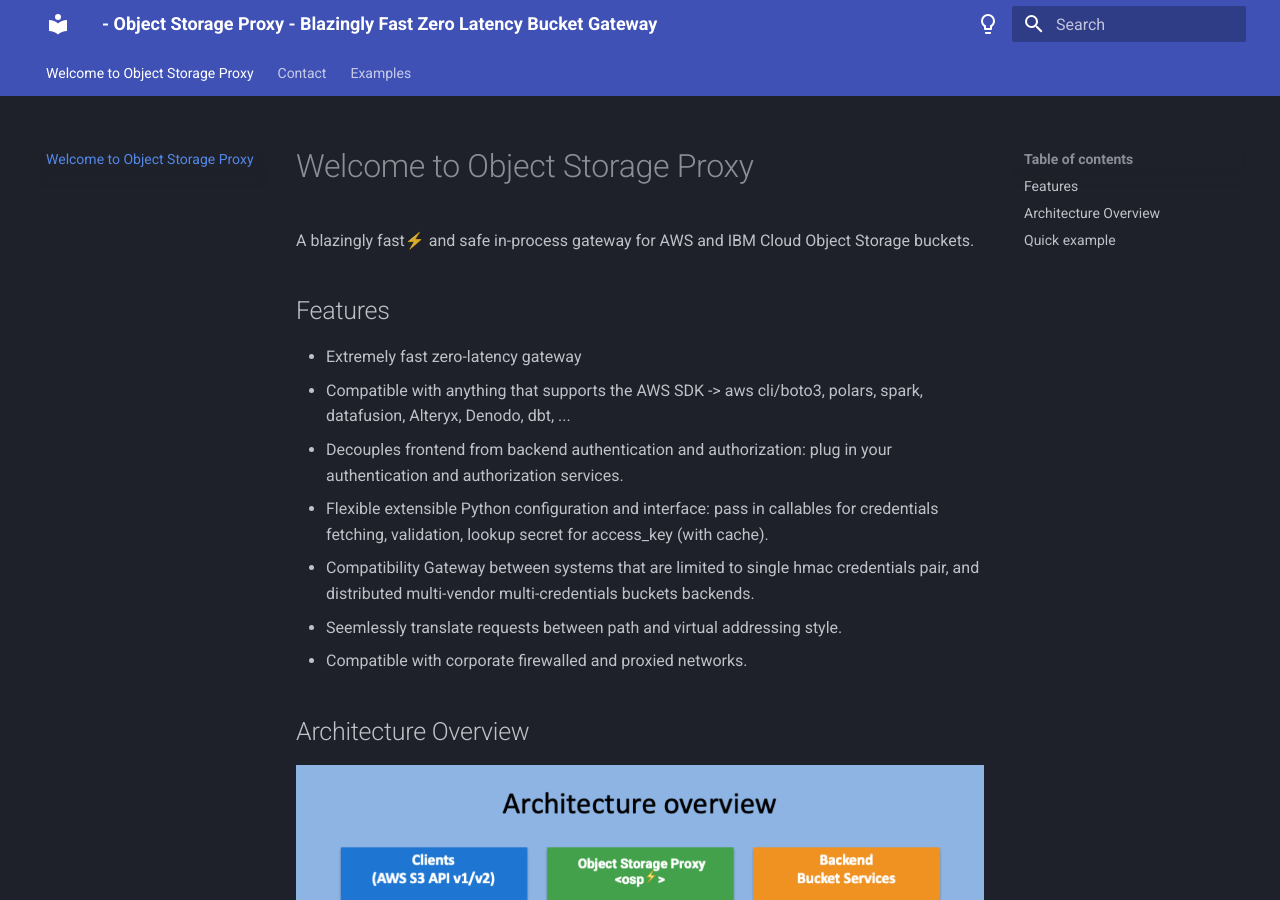
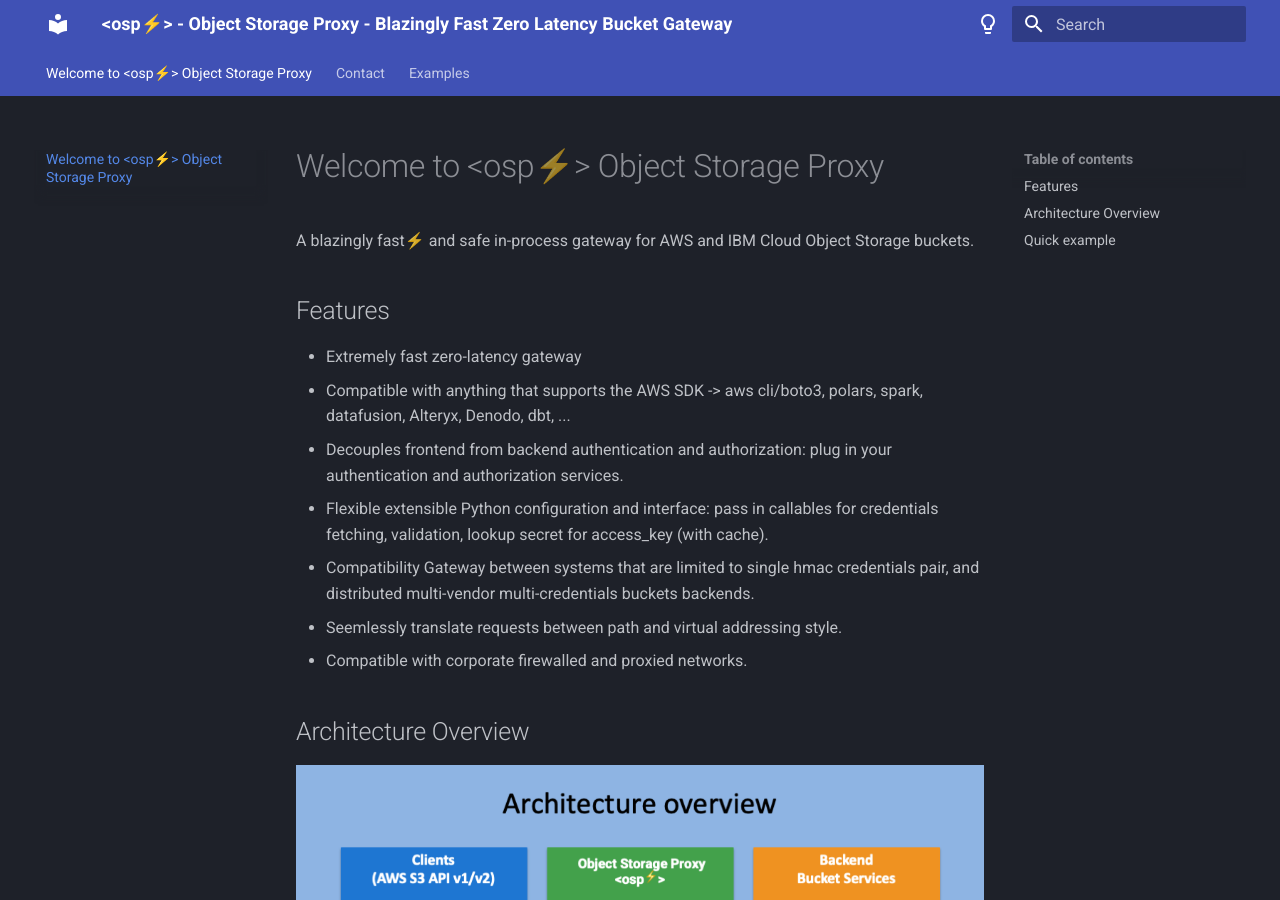
Before and after one commit to flexworks-eu/s4, an MkDocs documentation site: the page built from docs/index.md, in a window 1280 px wide and 900 px high. Built offline with MkDocs 1.6.1 and Material for MkDocs 9.7.7, drawn with Linux system fonts in a browser that asks for light colours.

Commit message:
doc: update name

```diff
--- a/docs/index.md
+++ b/docs/index.md
@@ -1,4 +1,4 @@
-# Welcome to <osp⚡> Object Storage Proxy
+# Welcome to &lt;osp⚡&gt; Object Storage Proxy
 
 A blazingly fast⚡ and safe in-process gateway for AWS and IBM Cloud Object Storage buckets.
 
--- a/mkdocs.yml
+++ b/mkdocs.yml
@@ -1,4 +1,4 @@
-site_name: <osp⚡> - Object Storage Proxy - Blazingly Fast Zero Latency Bucket Gateway
+site_name: '&lt;osp⚡&gt; - Object Storage Proxy - Blazingly Fast Zero Latency Bucket Gateway'
 theme:
   name: material
   custom_dir: overrides
```
